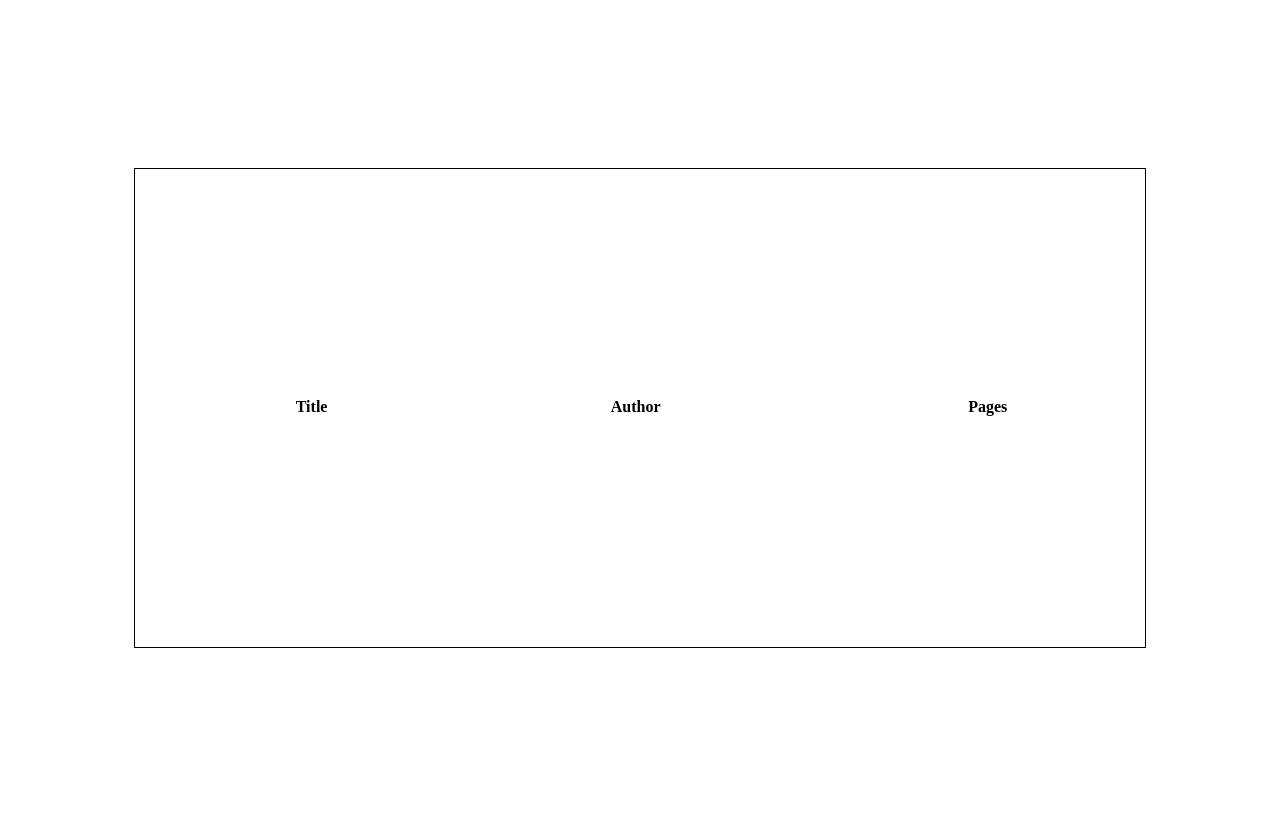
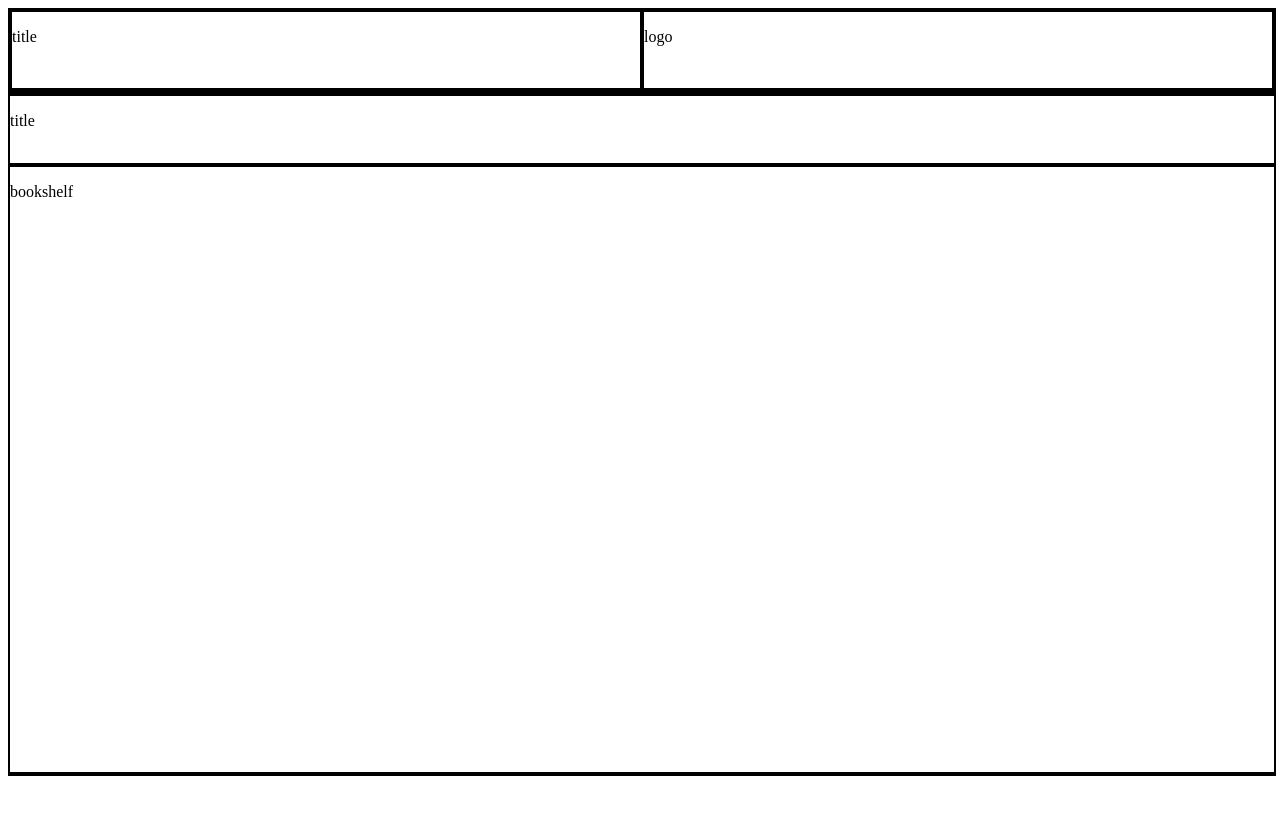
Before and after one commit to JaydenBStone/Library-, a plain HTML site: page index.html in a window 1280 px wide. Drawn offline with Linux system fonts and the light colour scheme.

Commit message:
Changed directions and am no longer using html tables Decided to go to flex box to generate books - i have a better understanding and i think it better suits my use

```diff
--- a/index.html
+++ b/index.html
@@ -10,20 +10,26 @@
 </head>
 
 <body>
+
+  <div class="header">
+    <div class="headerTitle">
+      <p>title</p>
+    </div>
+    <div class="headerLogo">
+      <p>logo</p>
+    </div>
+  </div>
+
   <div class="libraryContainer">
-    <table>
-      <tr>
-        <td>&nbsp;</th>
-        <th>Title</th>
-        <th>Author</th>
-        <th>Pages</th>
-      </tr>
-      <tr>
+    <div class="libraryTitle">
+      <p>title</p>
+    </div>
+    <div class="bookShelf">
+      <p>bookshelf</p>
+    </div>
+  </div>
 
-      </tr>
-    </table>
 
-  </div>
 </body>
 
 </html>
--- a/style.css
+++ b/style.css
@@ -1,14 +1,57 @@
-.libraryContainer{
+.header {
   width: 100%;
-  height: 100vh;
+  height: 10vh;
+  border: 2px solid black;
   display: flex;
+  flex-direction: row;
+}
+
+.headerTitle {
+  border: 2px solid black;
+  width: 50%;
+}
+
+.headerLogo {
+  border: 2px solid black;
+  width: 50%;
+}
+
+.libraryContainer {
+  width: 100%;
+  height: 85vh;
+  display: flex;
+  flex-direction: column;
   justify-content: center;
   align-items: center;
+  border: 2px solid black;
 
 }
 
-table{
+.libraryTitle {
+  width: 100%;
+  height: 10%;
+  border: 2px solid black;
+}
+
+.bookShelf {
+  width: 100%;
+  height: 90%;
+  border: 2px solid black;
+}
+
+
+
+/* table{
+  border-collapse: collapse;
   border: 1px solid black;
   width: 80%;
   height: 60%;
+  table-layout: fixed;
 }
+
+td, th {
+  border: 1px solid #999;
+  box-sizing: border-box;
+  padding: 0.5rem;
+  text-align: center;
+} */
```
